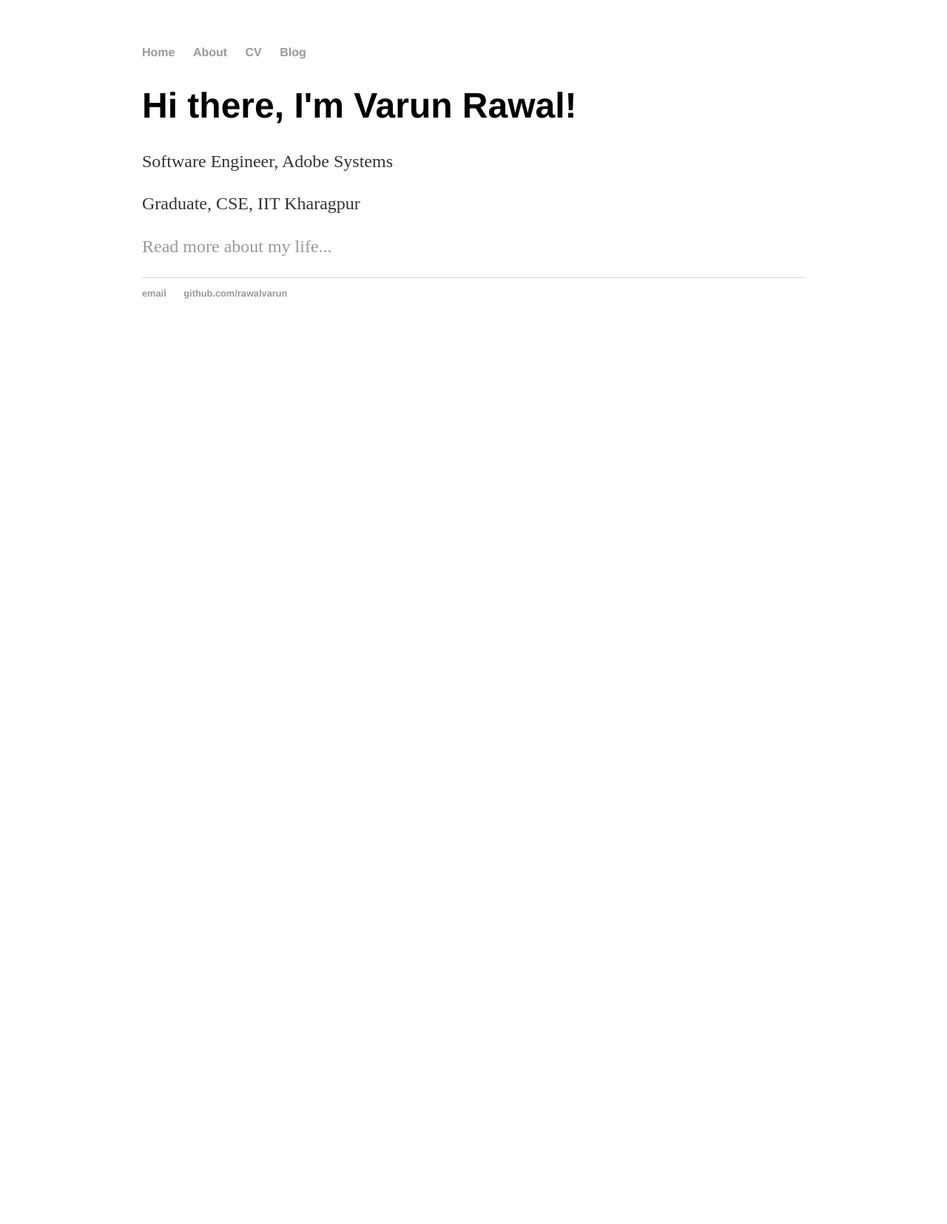
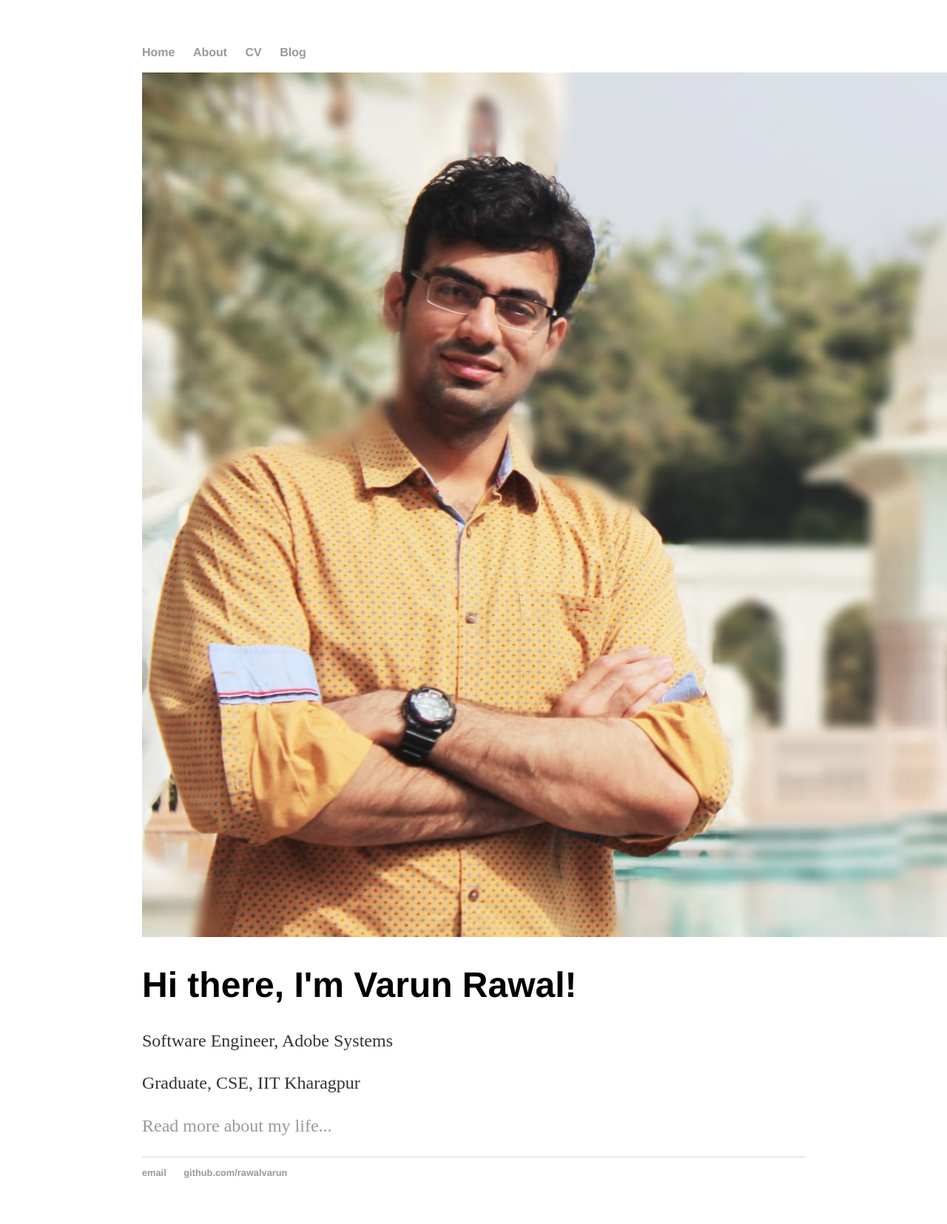
Before and after one commit to rawalvarun/rawalvarun.github.io, a Jekyll site: the page built from index.html, in a window 1280 px wide. Shown: the whole page at 74% size. Built offline with Jekyll 4.4.1, drawn with Linux system fonts in a browser that asks for light colours; before the commit the page ends 900 px from its top, so only the background shows below that.

Commit message:
adding profile photo

```diff
--- a/index.html
+++ b/index.html
@@ -1,9 +1,12 @@
 ---
 layout: default
-title: Varun Rawal, Horrible Cop
+title: Varun Rawal, Flawless Coder and Researcher
 ---
 
 		<div class="blurb">
+		<div class="profilePhoto" style="border-radius:'50%';">
+			<img src="images/profilePhoto_VR.jpeg" height="30%">
+		</div>
 			<h1>Hi there, I'm Varun Rawal!</h1>
 			<p> Software Engineer, Adobe Systems</p>
 			<p> Graduate, CSE, IIT Kharagpur </p>
```
Also changed, not shown: images/profilePhoto_VR.jpeg (added).
